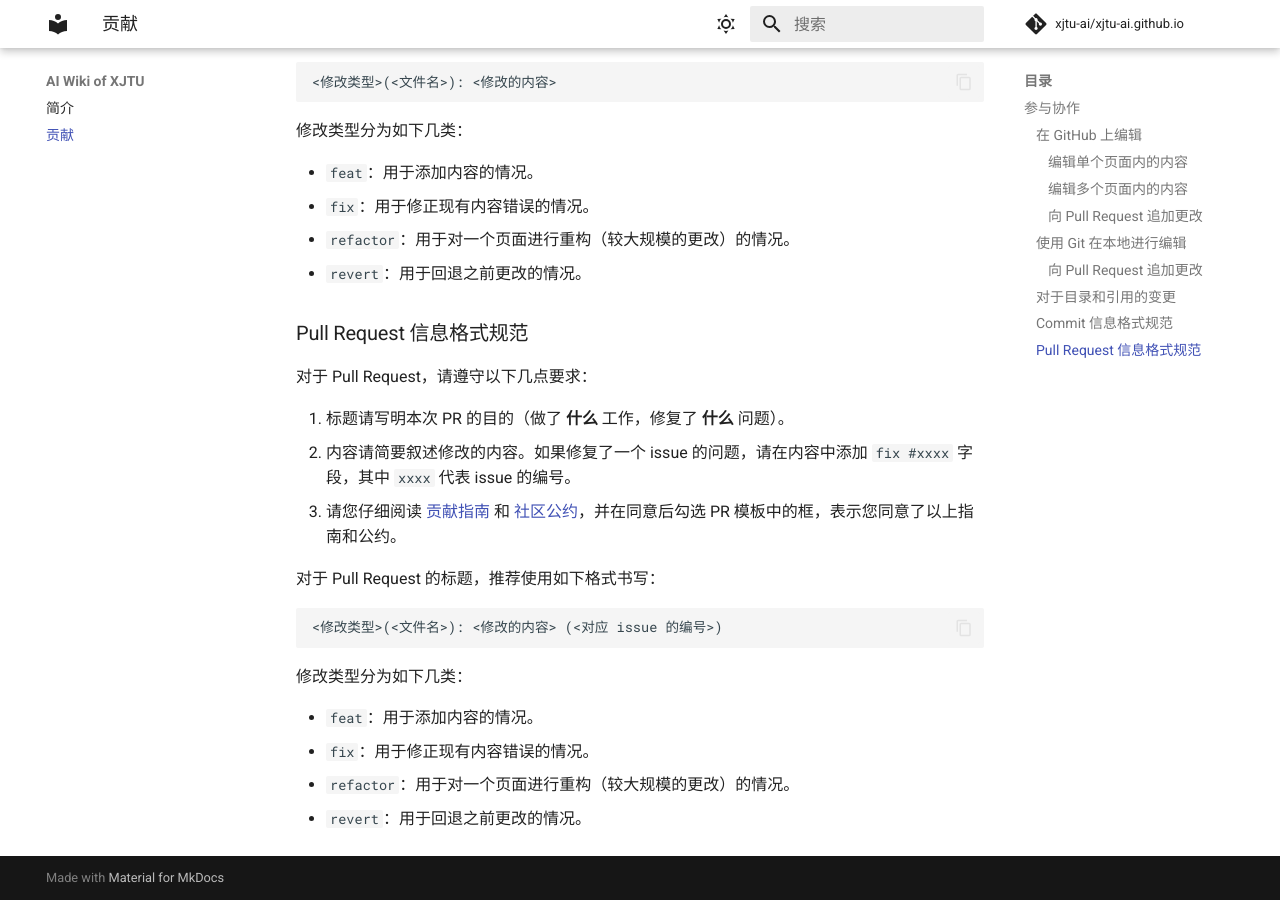
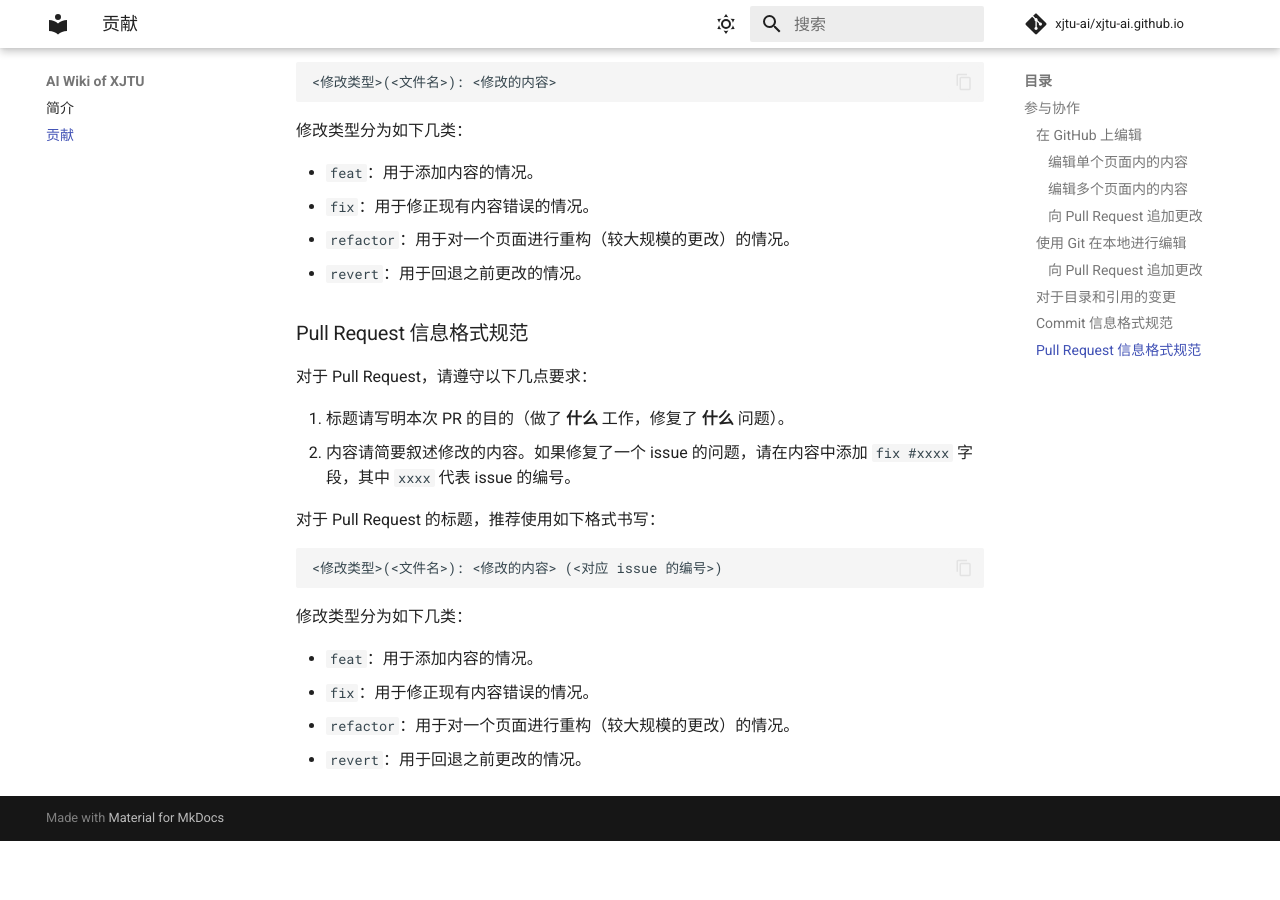
Before and after one commit to xjtu-ai/xjtu-ai.github.io, an MkDocs documentation site: the page built from docs/contribute.md, in a window 1280 px wide and 900 px high, scrolled down 3305 px. Built offline with MkDocs 1.6.1 and Material for MkDocs 9.7.7, drawn with Linux system fonts in a browser that asks for light colours; comment, search, counter and statistics services are not loaded; after the commit the page ends 4146 px from its top, so only the background shows below that.

Commit message:
fix(docs/contribute.md): 参与贡献

```diff
--- a/docs/contribute.md
+++ b/docs/contribute.md
@@ -99,7 +99,6 @@ AI 学组欢迎一切形式的一切贡献。如果你觉得这些流程太麻
 
 1.  标题请写明本次 PR 的目的（做了 **什么** 工作，修复了 **什么** 问题）。
 2.  内容请简要叙述修改的内容。如果修复了一个 issue 的问题，请在内容中添加 `fix #xxxx` 字段，其中 `xxxx` 代表 issue 的编号。
-3.  请您仔细阅读 [贡献指南](https://github.com/xjtu-ai/xjtu-ai.github.io/blob/master/.github/CONTRIBUTING.md) 和 [社区公约](https://github.com/xjtu-ai/xjtu-ai.github.io/blob/master/CODE_OF_CONDUCT.md)，并在同意后勾选 PR 模板中的框，表示您同意了以上指南和公约。
 
 对于 Pull Request 的标题，推荐使用如下格式书写：
 
```
